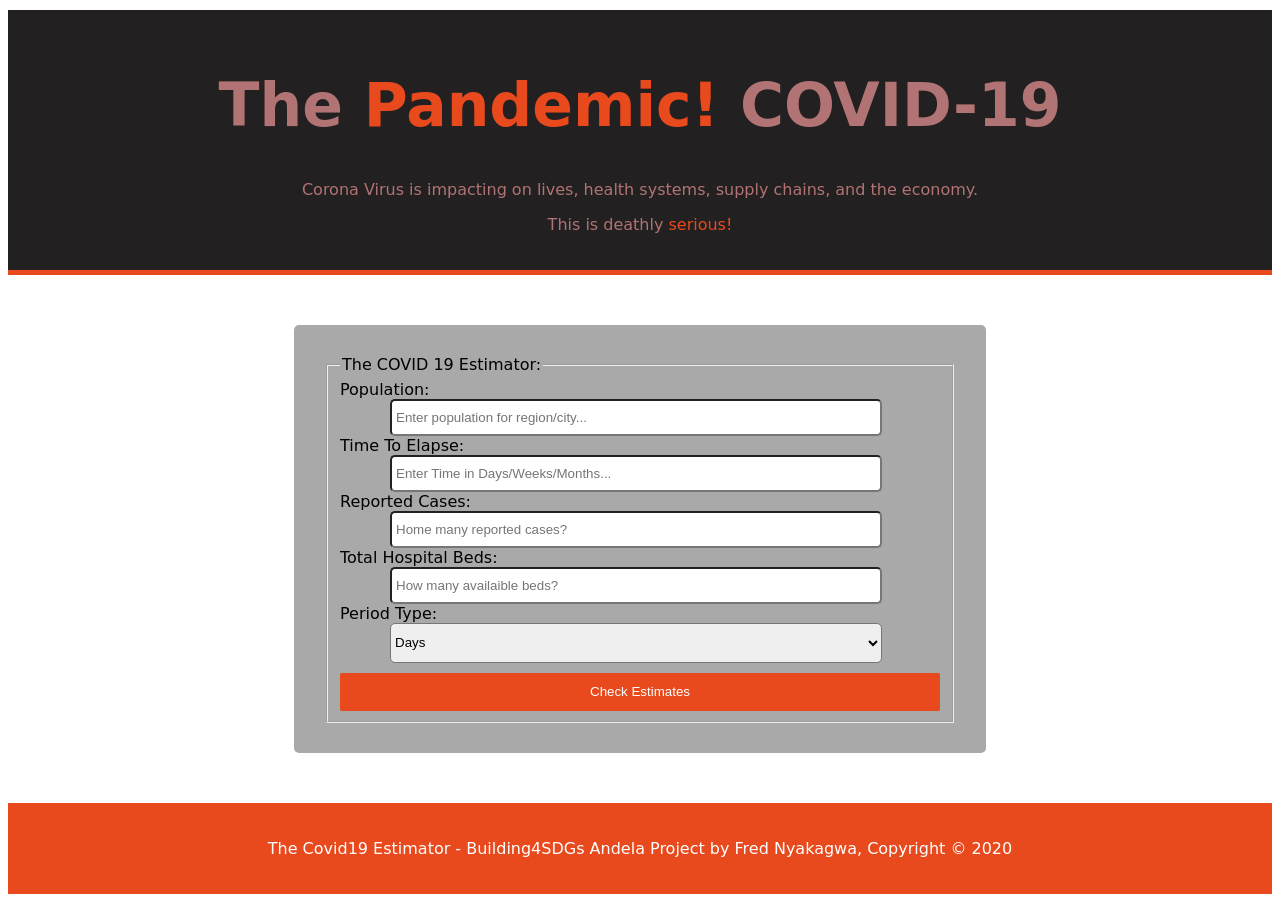
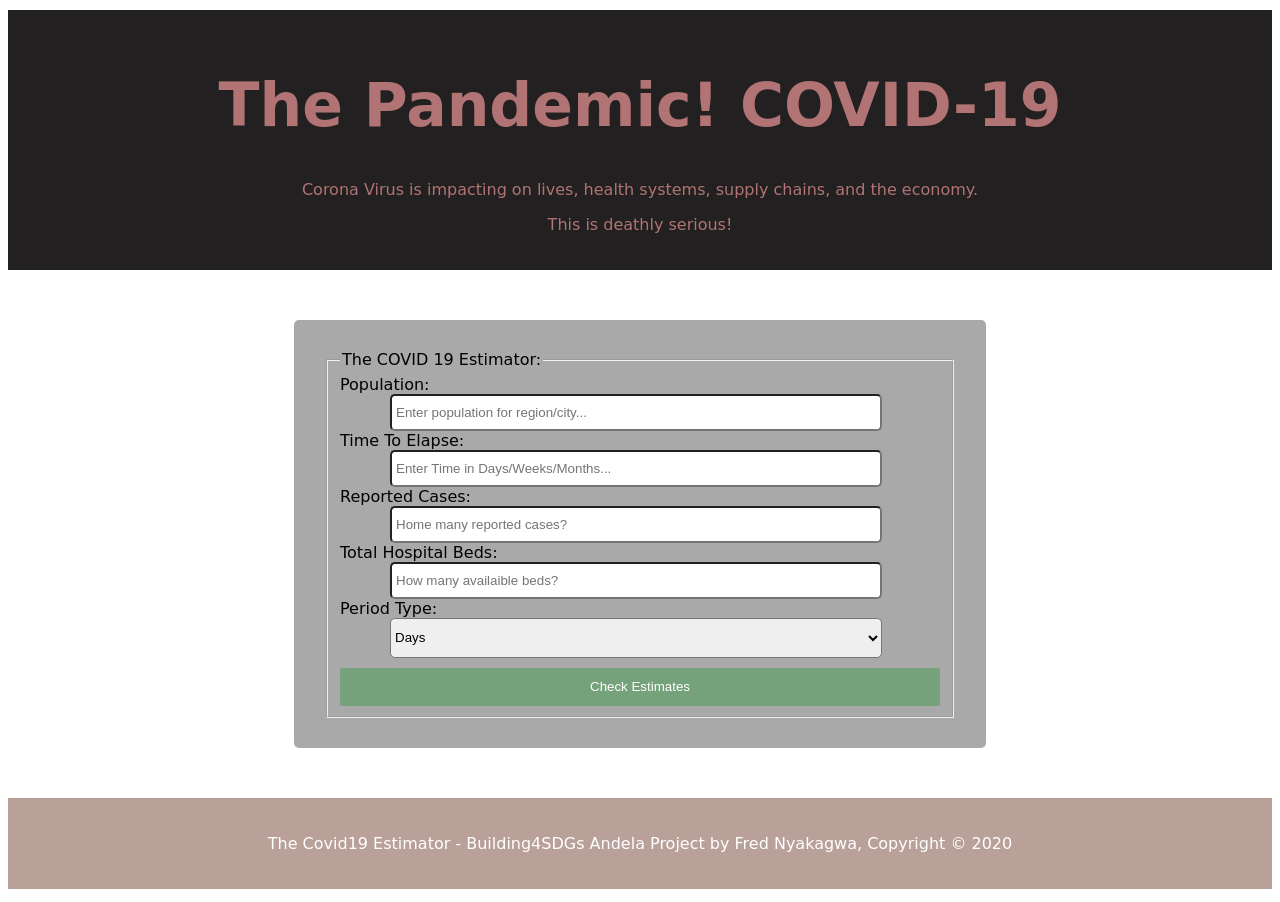
Before and after one commit to nyakagwafred/BuildforSDG, a website: page index.html in a window 1280 px wide. Drawn offline with Linux system fonts and the light colour scheme; a web font is replaced by a local one.

Commit message:
another commit

```diff
--- a/CSS/text.css
+++ b/CSS/text.css
@@ -9,7 +9,7 @@ header {
   color: rgb(177, 115, 115);
   margin-top: 10px;
   padding: 20px;
-  border-bottom: #e8491d 5px solid;
+  border-bottom: #b9a099; 5px solid;
 }
 
 
@@ -17,7 +17,7 @@ footer{
   padding:20px;
   margin-top:20px;
   color:#ffffff;
-  background-color:#e8491d;
+  background-color:#b9a099;
   text-align: center;
 }
 
@@ -65,18 +65,15 @@ input[type="text"]{
 #data-go-estimate {
     text-align: center;
     height:38px;
-    background:#e8491d;
+    background:#75a17b;
     border:0;
     width: 100%;
     color:#ffffff;
     border-radius: 2px;
 }
 
-.highlighter {
-  color: #e8491d;
-}
 
 .form {
-  border: #e8491d;
+  border: #b9a099;
   border-radius: 10px;
 }
--- a/index.html
+++ b/index.html
@@ -14,7 +14,7 @@
 
 <body>
         <header>
-            <h1>The <span class="highlighter">Pandemic!</span> COVID-19</h1>
+            <h1>The Pandemic! COVID-19</h1>
             <p> Corona Virus is impacting on lives, health systems, supply chains, and the economy.</p>
             <p>This is deathly <span class="highlighter">serious!</span></p>
         </header>
```
